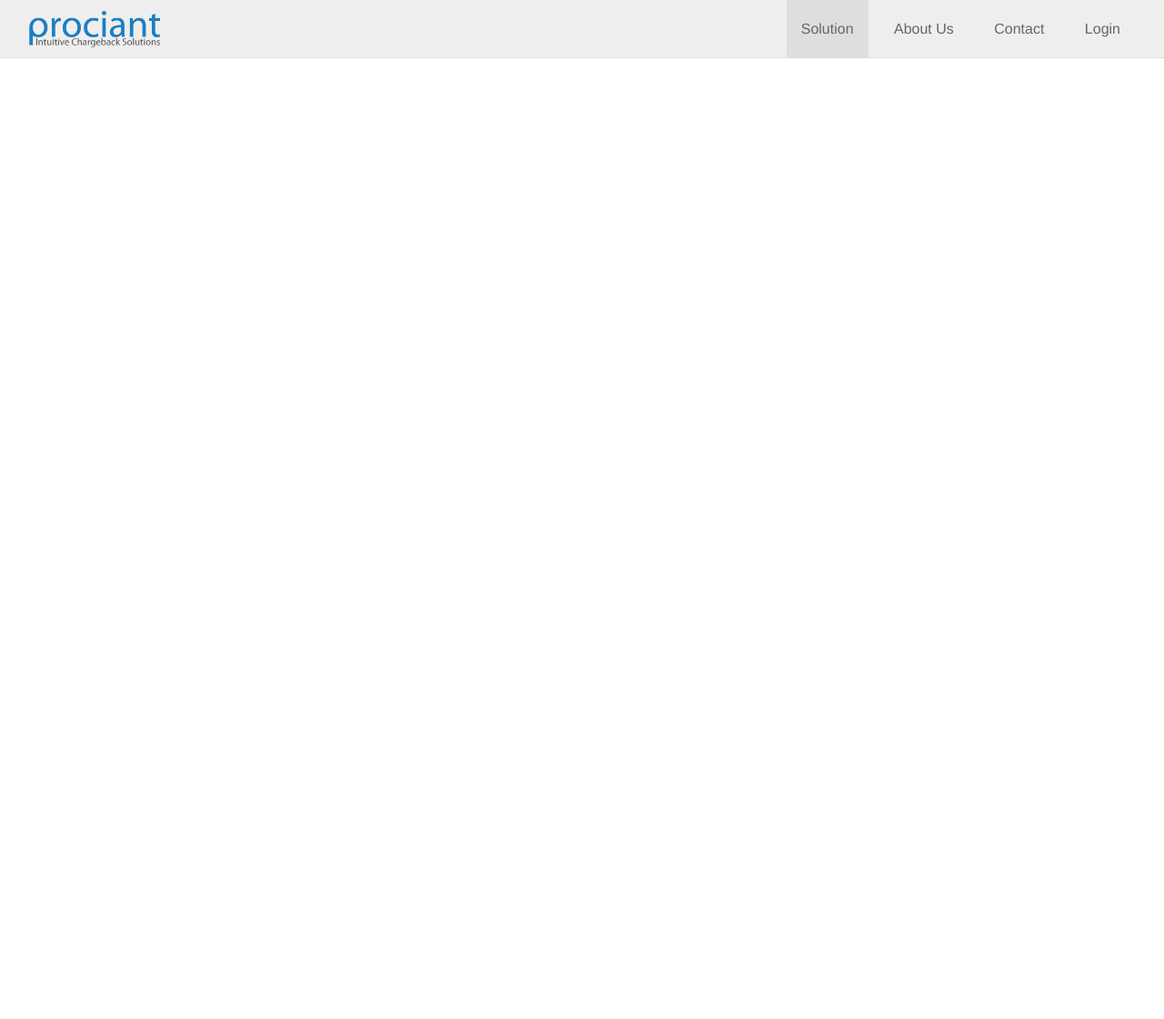
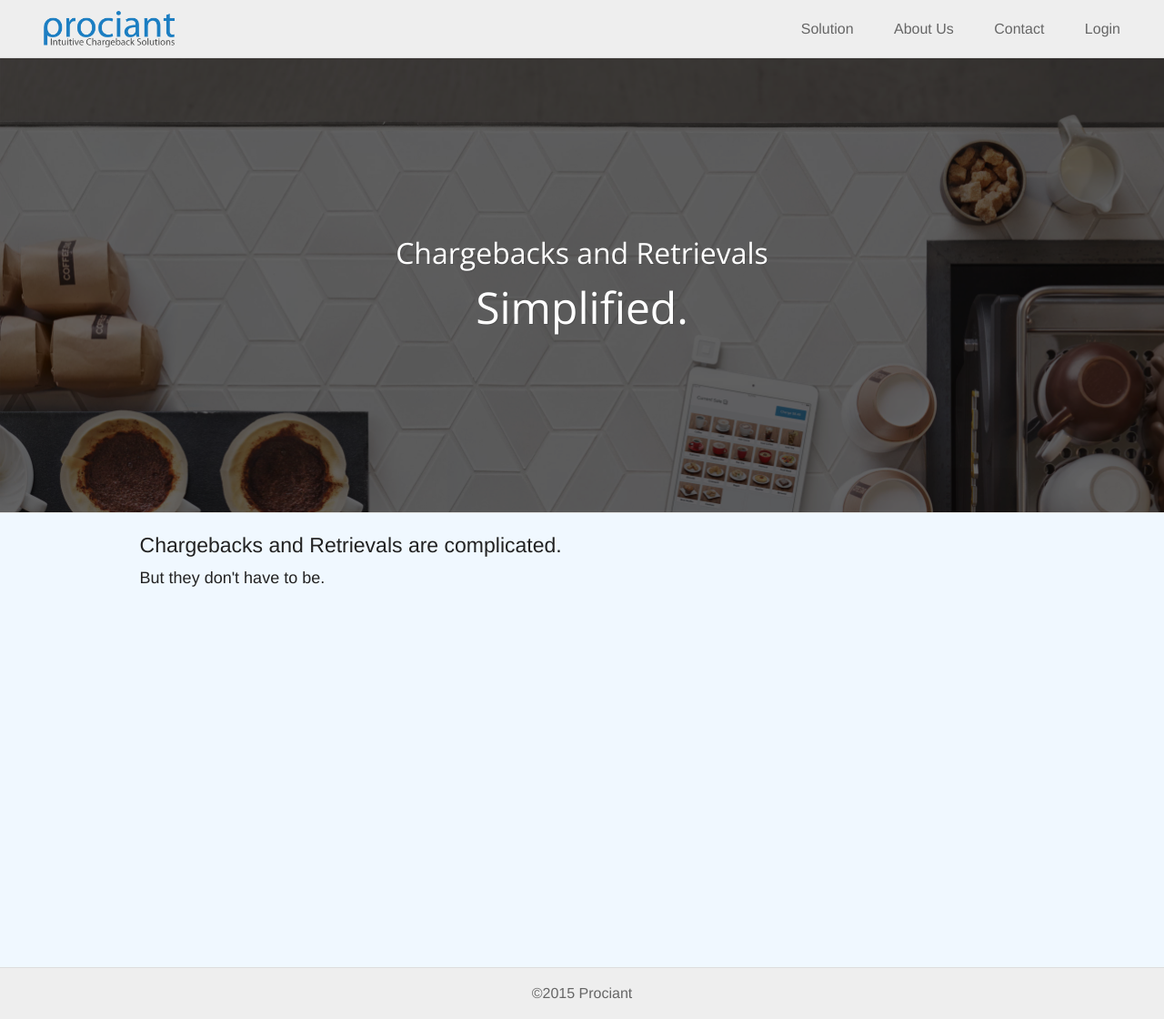
Before and after one commit to brettjurgens/prociant, a website: page index.html in a window 1280 px wide. Shown: the whole page at 91% size. Before the commit the page ends 800 px from the top, so only its background shows below. Drawn offline with nearby package versions, Linux system fonts and the light colour scheme.

Commit message:
more stuff

```diff
--- a/assets/css/style.css
+++ b/assets/css/style.css
@@ -1,5 +1,9 @@
 * {
   box-sizing: border-box;
+}
+
+body {
+  font-family: 'OpenSans', sans-serif;
 }
 
 header {
@@ -7,12 +11,17 @@ header {
   flex-direction: row;
   justify-content: space-between;
   align-items: center;
-  padding: 0 2em;
+  padding: 0 2em 0 3em;
   background-color: #eee;
   position: fixed;
   width: 100%;
   height: 4em;
   border-bottom: 1px solid #ddd;
+}
+
+#header-spacing {
+  height: 4em;
+  width: 100%;
 }
 
 #logo {
@@ -42,3 +51,63 @@ header {
 li.active {
   background-color: #dedede;
 }
+
+.hero {
+  height: 500px;
+  background-image: url('../images/hero.jpg');
+  background-size: auto 100%;
+  position: relative;
+  color: white;
+  text-shadow: 1px 1px 0px rgba(0, 0, 0, 0.1);
+}
+
+.hero::before {
+  content: '';
+  position: absolute;
+  top: 0;
+  bottom: 0;
+  left: 0;
+  right: 0;
+  background-color: rgba(0,0,0,0.6);
+  z-index: 1;
+}
+
+.section-info {
+  min-height: 500px;
+  padding: 1em 2em;
+  border-bottom: 1px solid #ddd;
+  font-family: 'Open Sans', sans-serif;
+}
+
+.section-info.blue-back {
+  background-color: aliceblue;
+}
+
+.chargebacks-text {
+  font-size: 2em;
+  font-weight: 100;
+  z-index: 2;
+}
+
+.simplified-text {
+  font-size: 3em;
+  z-index: 2;
+}
+
+.width-80 {
+  width: 80%;
+  margin: 0 auto;
+}
+
+.flex-center {
+  display: flex;
+  flex-direction: column;
+  justify-content: center;
+}
+
+footer {
+  background-color: #eee;
+  color: #666;
+  text-align: center;
+  padding: 1em 2em;
+}
--- a/index.html
+++ b/index.html
@@ -1,6 +1,7 @@
 <html>
   <head>
     <title>Prociant</title>
+    <link href='https://fonts.googleapis.com/css?family=Open+Sans:300,400,600,700,300italic,400italic,600italic,700italic' rel='stylesheet' type='text/css'>
     <link rel="stylesheet" href="assets/foundation/css/normalize.min.css" />
     <link rel="stylesheet" href="assets/css/style.css" />
     <link rel="stylesheet" href="assets/foundation/css/foundation.min.css" />
@@ -16,12 +17,29 @@
       <img id="logo" alt="Prociant Logo" src="assets/images/logo.png" />
       <section class="nav right">
         <ul>
-          <li class="active">Solution</li>
+          <li>Solution</li>
           <li>About Us</li>
           <li>Contact</li>
           <li>Login</li>
         </ul>
       </section>
     </header>
+    <div id="header-spacing"></div>
+    <section class="hero section-info text-center flex-center">
+      <div class="chargebacks-text">Chargebacks and Retrievals</div>
+      <div class="simplified-text">Simplified.</div>
+    </section>
+
+    <!-- problem statement -->
+    <section class="section-info blue-back">
+      <div class="width-80">
+        <h4>Chargebacks and Retrievals are complicated.</h4>
+        <h5>But they don't have to be.</h5>
+      </div>
+    </section>
+
+    <footer>
+      &copy;2015 Prociant
+    </footer>
   </body>
 </html>
```
Also changed, not shown: assets/images/hero.jpg (added).
